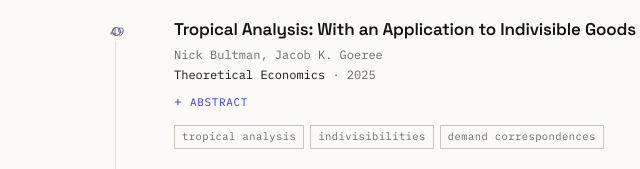
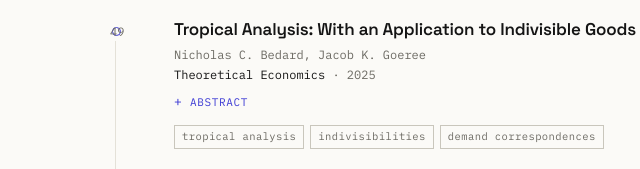
Before and after one commit to tanayrajbhatt/tropical-econ-papers, a plain HTML site: page docs/index.html in a window 1280 px wide. Shown: the part 649-818 px from the top of the page, 124-764 px from the left. Drawn offline with Linux system fonts and the light colour scheme.

Commit message:
author fix

```diff
--- a/data/papers.json
+++ b/data/papers.json
@@ -215,7 +215,7 @@
     "id": "arxiv:2308.04593",
     "title": "Tropical Analysis: With an Application to Indivisible Goods",
     "authors": [
-      "Nick Bultman",
+      "Nicholas C. Bedard",
       "Jacob K. Goeree"
     ],
     "year": 2025,
--- a/docs/index.html
+++ b/docs/index.html
@@ -131,11 +131,11 @@
         </div>
       </article>
 
-      <article class="paper" data-title="tropical analysis: with an application to indivisible goods" data-authors="nick bultman, jacob k. goeree" data-topics="tropical analysis indivisibilities demand correspondences">
+      <article class="paper" data-title="tropical analysis: with an application to indivisible goods" data-authors="nicholas c. bedard, jacob k. goeree" data-topics="tropical analysis indivisibilities demand correspondences">
         <div class="idx"><span>49</span></div>
         <div class="body">
           <h2><a href="https://arxiv.org/abs/2308.04593" target="_blank" rel="noopener">Tropical Analysis: With an Application to Indivisible Goods</a></h2>
-          <p class="meta">Nick Bultman, Jacob K. Goeree</p>
+          <p class="meta">Nicholas C. Bedard, Jacob K. Goeree</p>
           <p class="meta sub"><span class="venue">Theoretical Economics</span> · 2025</p>
           <details class="abstract">
             <summary>Abstract</summary>
```
Also changed, not shown: 1 other file.
